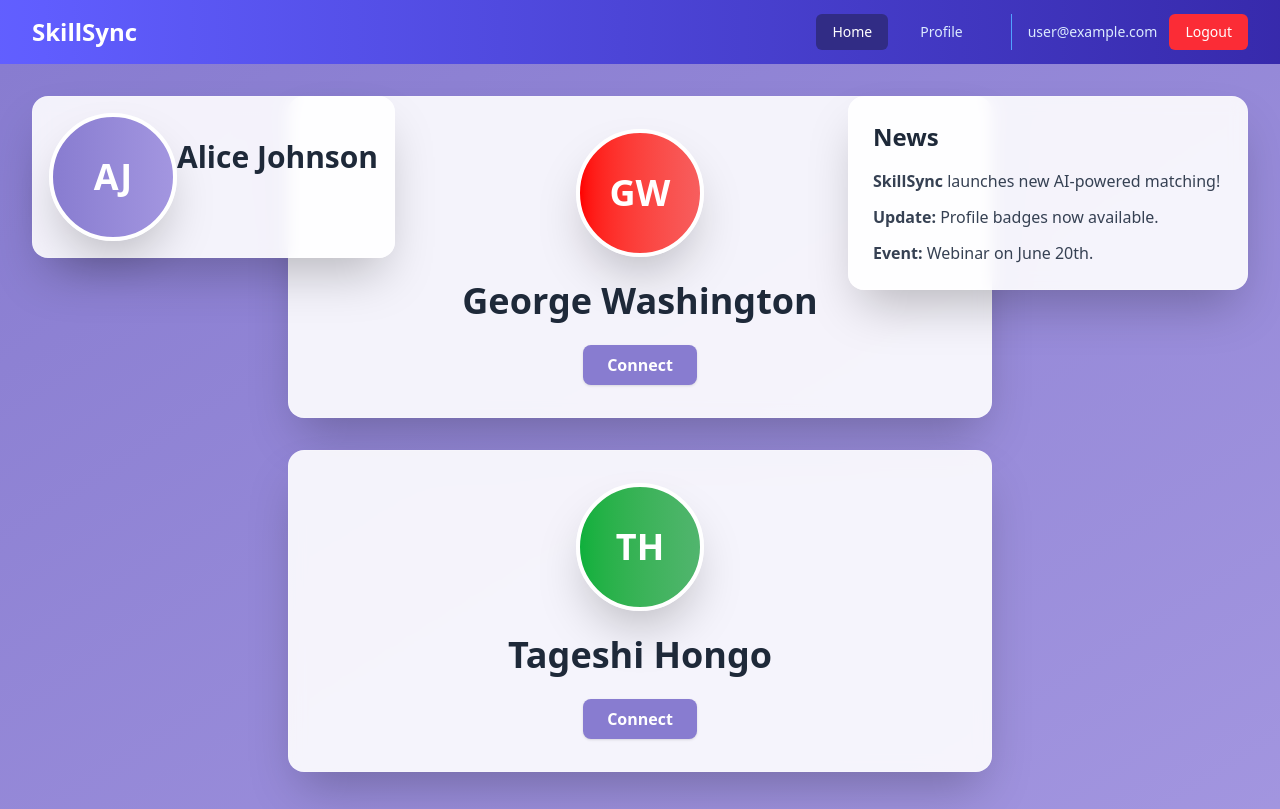
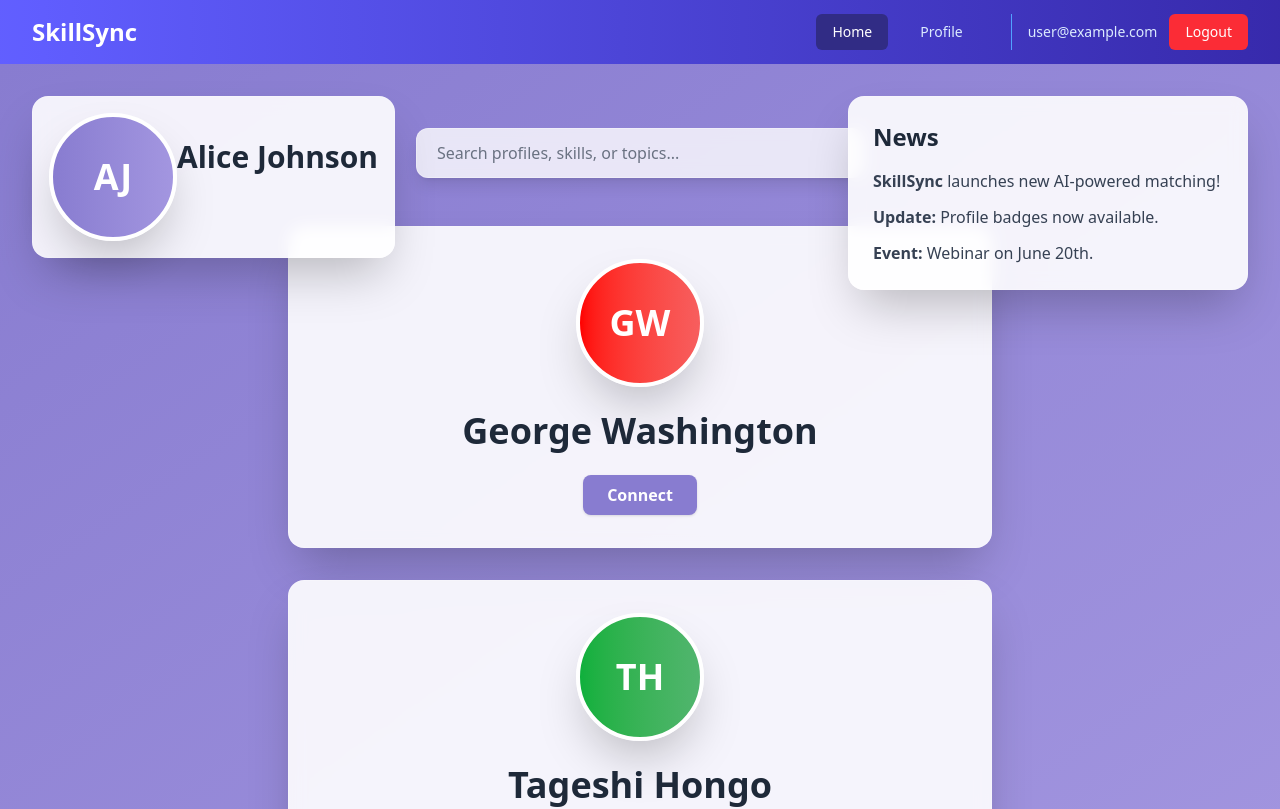
Before and after one commit to TempKev123/SkillSync-SP2, a React (Vite) app: page /home in a window 1280 px wide. Shown: the top 809 px of the page. Built offline with nearby package versions, Linux system fonts and the light colour scheme; no server answers; sample sign-in values are in the browser's storage.

Commit message:
updated the home page

```diff
--- a/src/components/homeComponents.jsx
+++ b/src/components/homeComponents.jsx
@@ -11,6 +11,14 @@ export default function HomeComponents() {
           </div>
           <h3 className="text-3xl font-bold text-gray-800 mb-10">  Alice Johnson</h3>
         </div>
+      </div>
+      {/* Search Bar - Centered at the top */}
+      <div className="flex justify-center mt-8 mb-12">
+        <input
+          type="text"
+          placeholder="Search profiles, skills, or topics..."
+          className="w-full max-w-md px-5 py-3 rounded-xl shadow-lg border border-white/30 bg-white/80 backdrop-blur-sm text-gray-800 placeholder-gray-500 focus:outline-none focus:ring-2 focus:ring-[#887cd0] transition"
+        />
       </div>
       {/* News Card - Top Right */}
       <div className="absolute top-8 right-8 z-10 w-100">
```
